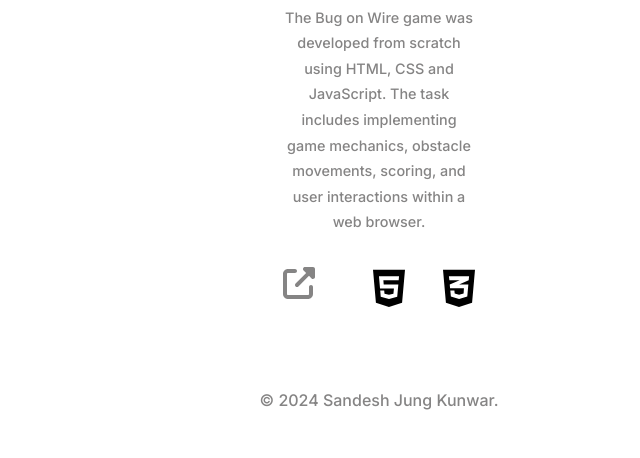
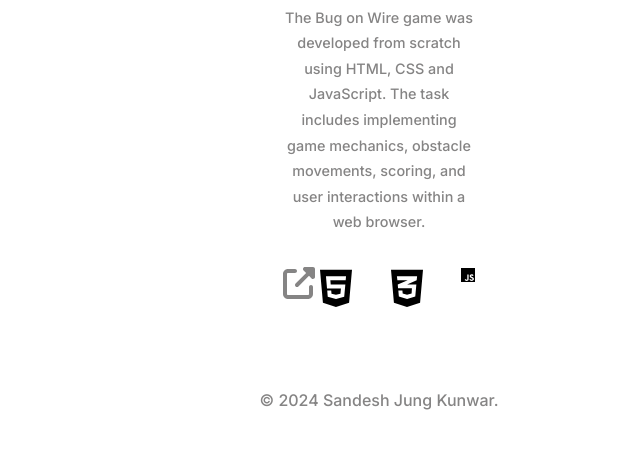
Before and after one commit to sandeshjung/project-showcase, a plain HTML site: page index.html in a window 1280 px wide. Shown: the part 1187-1645 px from the top of the page, without its empty margins (261-901 px from the left). Drawn offline with Linux system fonts and the light colour scheme.

Commit message:
style: add js logo

```diff
--- a/index.html
+++ b/index.html
@@ -66,6 +66,7 @@
                             <div class="right-fa">
                                 <i class="fa-brands fa-html5"></i>
                                 <i class="fa-brands fa-css3-alt"></i>
+                                <i class="fa-brands fa-js"></i>
                             </div>
                         </div>
                     </div>
```
